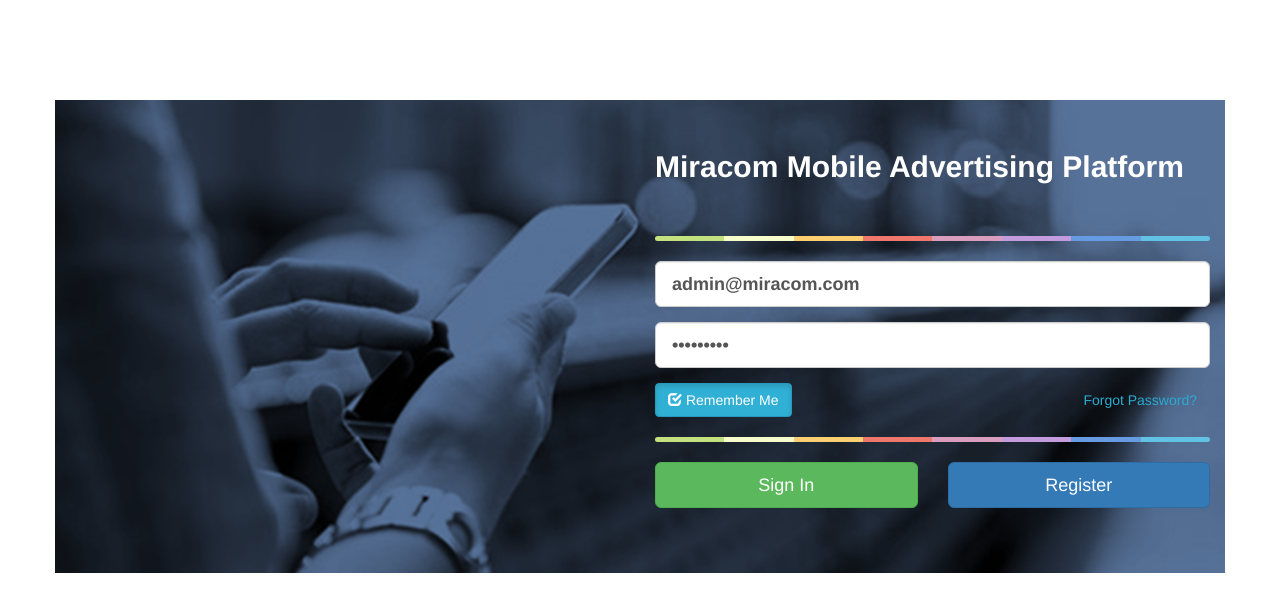
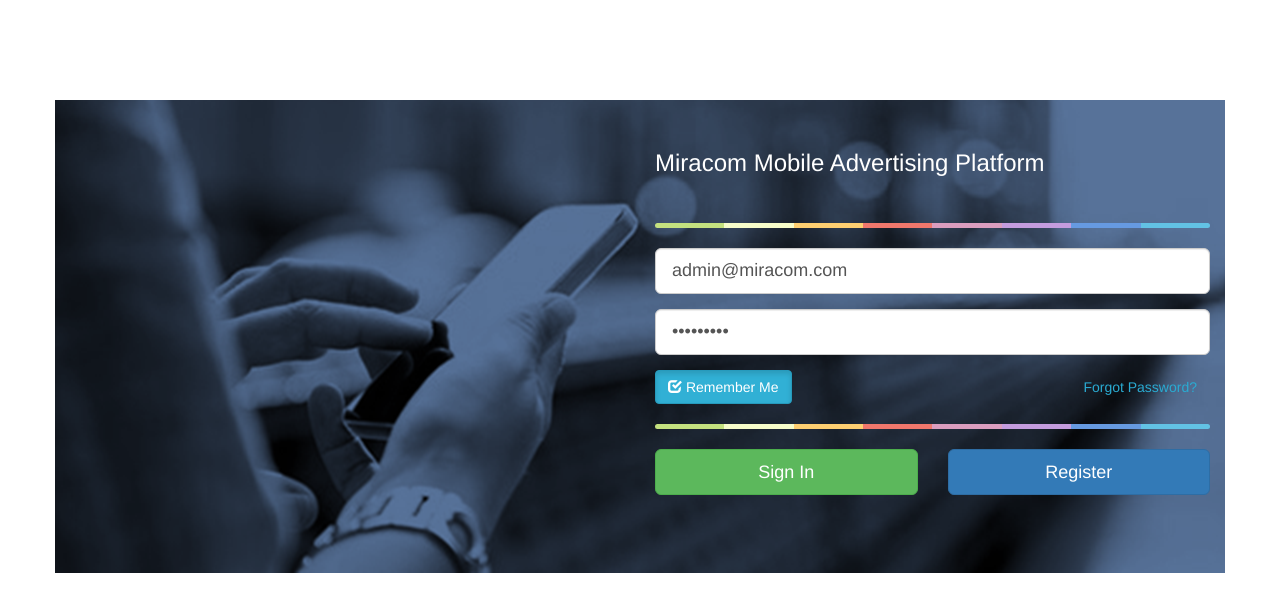
Before and after one commit to bargarock/mobile_ad, a website: page views/login.html in a window 1280 px wide. Drawn offline with nearby package versions, Linux system fonts and the light colour scheme.

Commit message:
메인화면변경

```diff
--- a/views/login.html
+++ b/views/login.html
@@ -87,7 +87,7 @@
     <div class="col-xs-12 col-sm-8 col-md-6 col-sm-offset-2 col-md-offset-6">
     	<form role="form">
 			<fieldset>
-				<h2><p style="color: white;"> <b>Miracom Mobile Advertising Platform<br><br></h2>
+				<h3><p style="color: white;">Miracom Mobile Advertising Platform<br><br></h3>
 				<hr class="colorgraph">
 				<div class="form-group">
                     <input type="email" name="email" id="email" class="form-control input-lg" placeholder="Email Address" value="admin@miracom.com">
```
